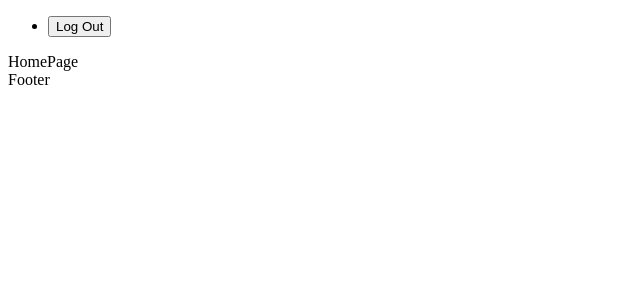
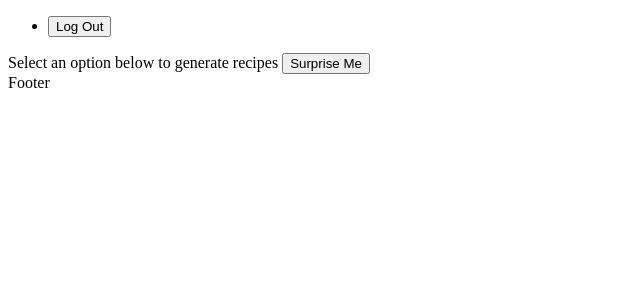
Before and after one commit to olsenjames1116/recipeApp, a React (Vite) app in the folder client/: page / in a window 1280 px wide. Shown: the top 300 px of the page, without its empty margins (0-640 px from the left). Built offline with nearby package versions, Linux system fonts and the light colour scheme; no server answers.

Commit message:
Make call to spoonacular api

```diff
--- a/client/src/axiosConfig.ts
+++ b/client/src/axiosConfig.ts
@@ -2,7 +2,7 @@ import axios from 'axios';
 
 // Create an axios object to be used for api calls with presets.
 const api = axios.create({
-	baseURL: import.meta.env.SERVER_URI || 'http://localhost:3000/api',
+	baseURL: import.meta.env.VITE_SERVER_URI || 'http://localhost:3000/api',
 	withCredentials: true,
 });
 
--- /dev/null
+++ b/client/src/components/GenerateRecipes/GenerateRecipes.tsx
@@ -0,0 +1,11 @@
+import RandomRecipe from '../RandomRecipe/RandomRecipe';
+
+function GenerateRecipes() {
+	return (
+		<div>
+			Select an option below to generate recipes <RandomRecipe />
+		</div>
+	);
+}
+
+export default GenerateRecipes;
--- a/client/src/components/GoogleAuthForm/GoogleAuthForm.tsx
+++ b/client/src/components/GoogleAuthForm/GoogleAuthForm.tsx
@@ -1,5 +1,5 @@
-const serverURI = import.meta.env.SERVER_URI
-	? `${import.meta.env.SERVER_URI}`
+const serverURI = import.meta.env.VITE_SERVER_URI
+	? `${import.meta.env.VITE_SERVER_URI}`
 	: 'http://localhost:3000/api';
 
 function GoogleAuthForm() {
--- /dev/null
+++ b/client/src/components/HomeContent/HomeContent.tsx
@@ -0,0 +1,11 @@
+import GenerateRecipes from '../GenerateRecipes/GenerateRecipes';
+
+function HomeContent() {
+	return (
+		<main>
+			<GenerateRecipes />
+		</main>
+	);
+}
+
+export default HomeContent;
--- a/client/src/components/HomePage/HomePage.tsx
+++ b/client/src/components/HomePage/HomePage.tsx
@@ -3,6 +3,7 @@ import api from '../../axiosConfig';
 import Header from '../Header/Header';
 import { useNavigate } from 'react-router-dom';
 import { AxiosError } from 'axios';
+import HomeContent from '../HomeContent/HomeContent';
 
 function HomePage() {
 	const navigate = useNavigate();
@@ -30,7 +31,7 @@ function HomePage() {
 	return (
 		<div>
 			<Header />
-			HomePage
+			<HomeContent />
 		</div>
 	);
 }
--- /dev/null
+++ b/client/src/components/RandomRecipe/RandomRecipe.tsx
@@ -0,0 +1,27 @@
+import axios from 'axios';
+
+function RandomRecipe() {
+	const handleClick = async (
+		event: React.MouseEvent<HTMLButtonElement, MouseEvent>
+	) => {
+		event.preventDefault();
+
+		console.log(import.meta.env.VITE_SPOONACULAR_API_KEY);
+
+		try {
+			const response = await axios.get(
+				`https://api.spoonacular.com/recipes/random?apiKey=${
+					import.meta.env.VITE_SPOONACULAR_API_KEY
+				}`
+			);
+
+			console.log(response);
+		} catch (error) {
+			console.log(error);
+		}
+	};
+
+	return <button onClick={handleClick}>Surprise Me</button>;
+}
+
+export default RandomRecipe;
```
